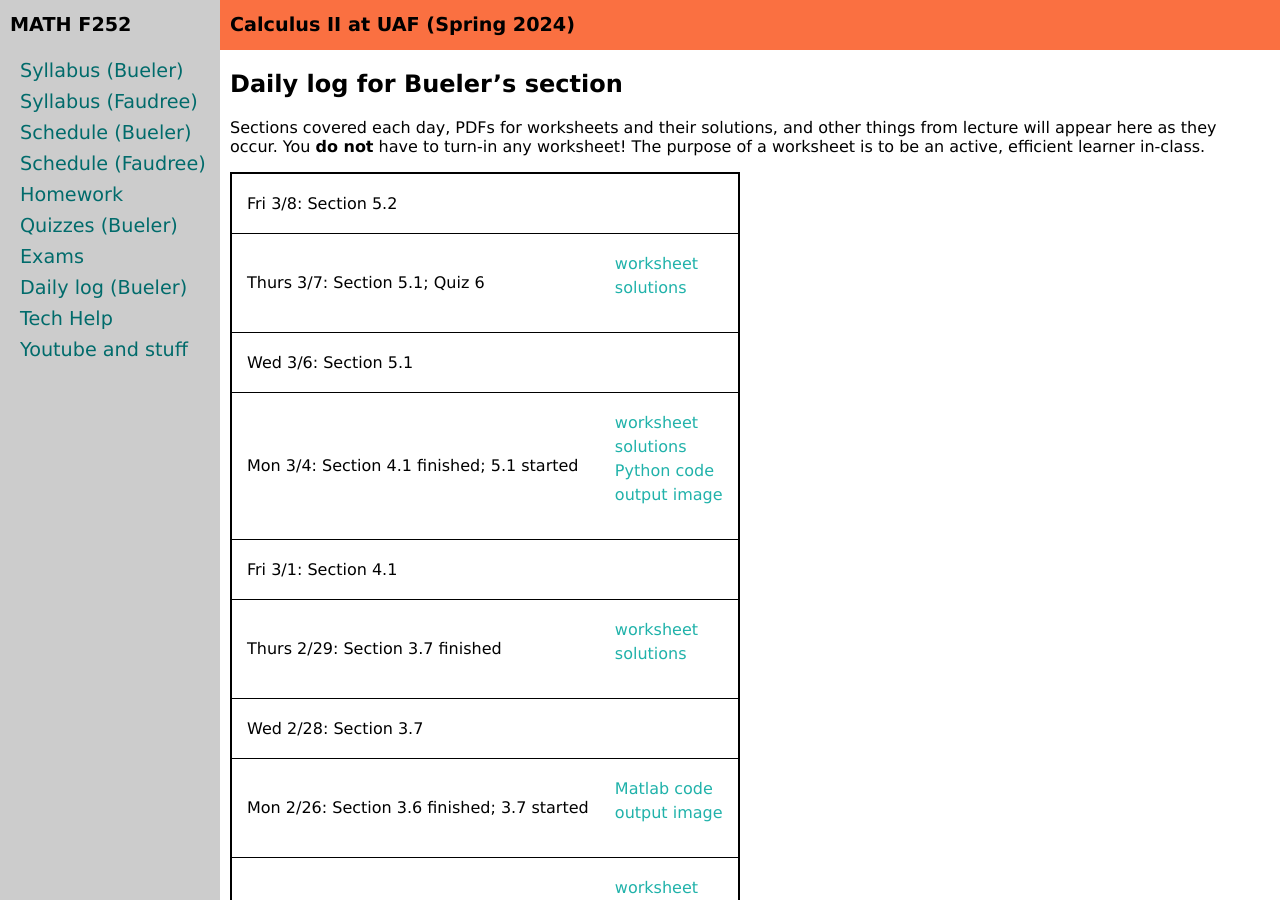
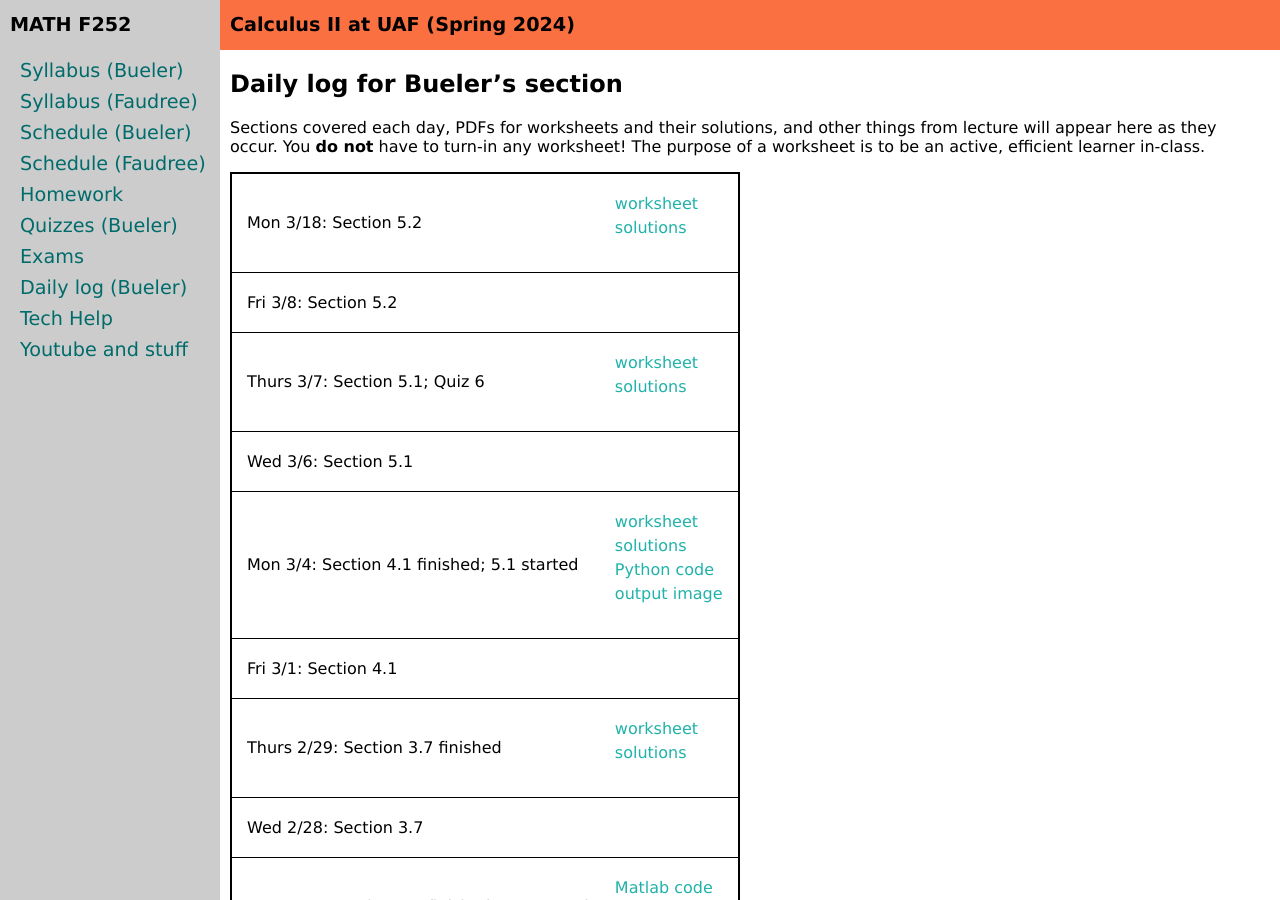
Before and after one commit to uaf-math/calc2, a Jekyll site: the page built from daily.md, in a window 1280 px wide and 900 px high. Built offline with Jekyll 4.4.1, drawn with Linux system fonts in a browser that asks for light colours.

Commit message:
post a worksheet ... solns needed

```diff
--- a/_data/daily.yml
+++ b/_data/daily.yml
@@ -1,6 +1,10 @@
 semester: Spring 2024
 home: assets/worksheets/S24
 daily:
+- name: Section 5.2
+  date: Mon 3/18
+  worksheet: 5p2.pdf
+  solutions: 5p2solns.pdf
 - name: Section 5.2
   date: Fri 3/8
 - name: Section 5.1; Quiz 6
```
Also changed, not shown: 2 other files.
